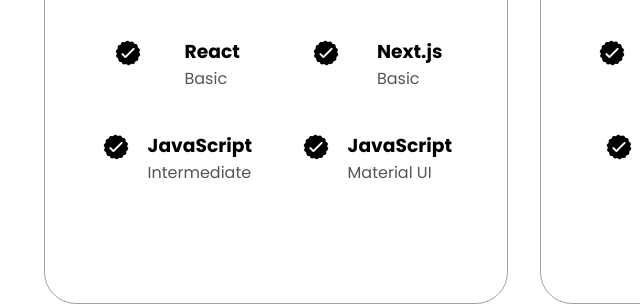
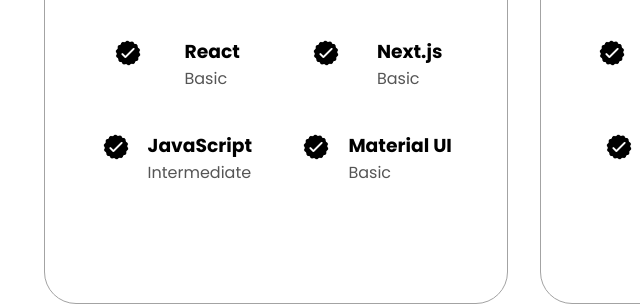
Before and after one commit to jumpshot7/portfolio, a plain HTML site: page index.html in a window 1280 px wide. Shown: the part 1981-2287 px from the top of the page, 116-756 px from the left. Drawn offline with Linux system fonts and the light colour scheme.

```diff
--- a/index.html
+++ b/index.html
@@ -173,8 +173,8 @@
                                 class="icon"
                                 />
                                 <div>
-                                    <h3>JavaScript</h3>
-                                    <p>Material UI</p>
+                                    <h3>Material UI</h3>
+                                    <p>Basic</p>
                                 </div>
                             </article>
 
```
